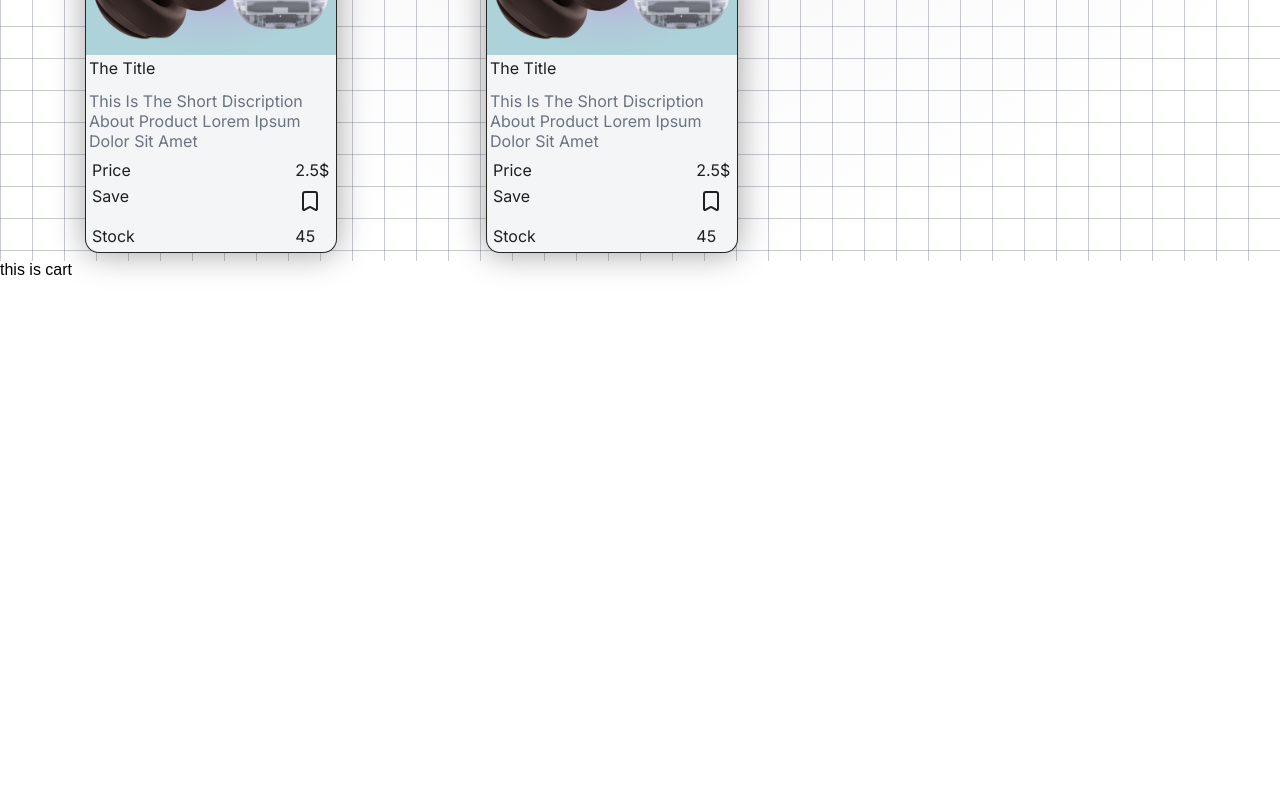
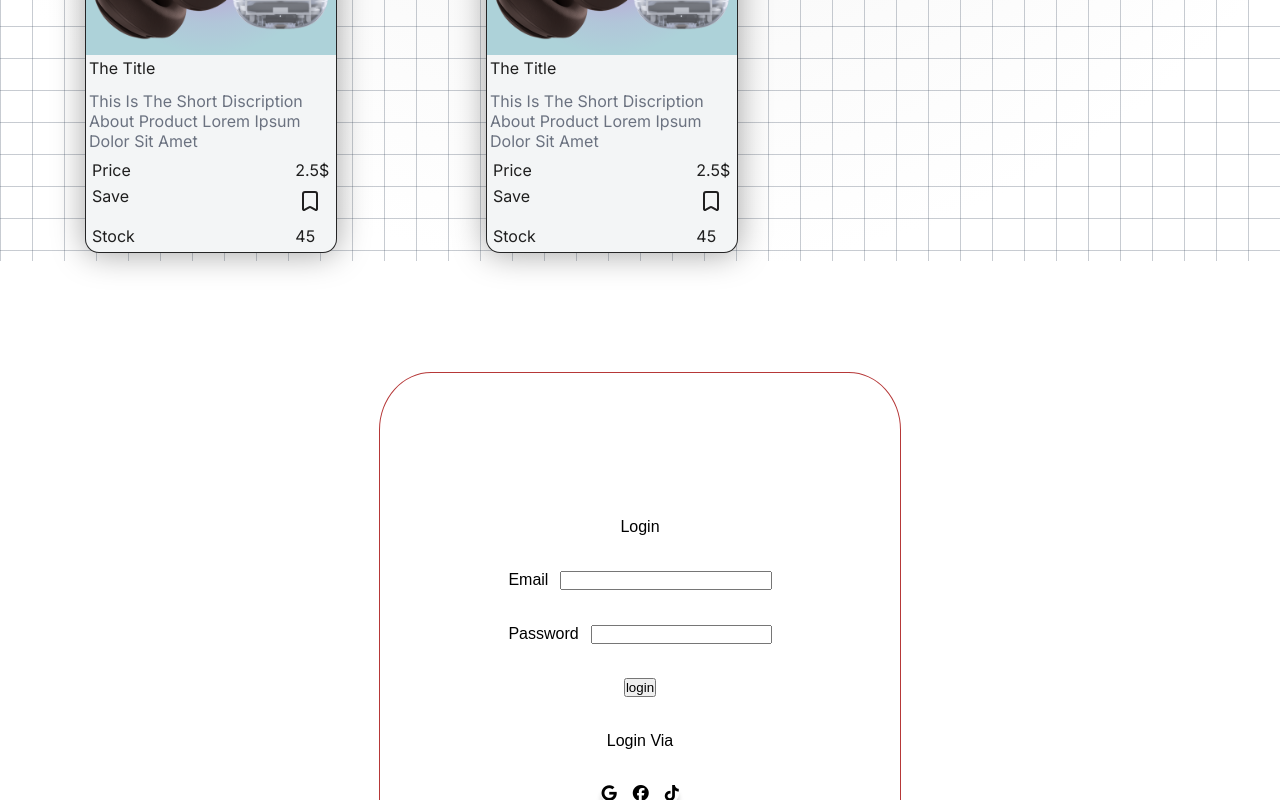
Before and after one commit to IRFAN-SEHAR/Sellora, a React (Vite) app in the folder client/: page / in a window 1280 px wide. Shown: the part 2000-2800 px from the top of the page. Before the commit the page ends 2279 px from the top, so only its background shows below. Built offline with nearby package versions, Linux system fonts and the light colour scheme.

Commit message:
change43

```diff
--- a/client/index.html
+++ b/client/index.html
@@ -9,6 +9,10 @@
   href="https://fonts.googleapis.com/css2?family=Inter:wght@100..900&display=swap"
   rel="stylesheet"
 >
+<link
+  rel="stylesheet"
+  href="https://cdnjs.cloudflare.com/ajax/libs/font-awesome/6.5.1/css/all.min.css"
+/>
 
     <title>sellora</title>
   </head>
--- a/client/src/App.css
+++ b/client/src/App.css
@@ -630,6 +630,99 @@ margin-top: 0%;
     color: rgb(107 114 128 / var(--tw-text-opacity));
 }
 
+
+
+
+
+
+
+
+
+
+
+
+/* login css */
+
+.auth-form{
+  display: flex;
+  width: 100%;
+  height: 800px;
+  justify-content: center;
+  align-items: center;
+  text-transform: capitalize;
+
+}
+form{
+  display: grid;
+    border: #b63838 1px solid;
+    border-radius: 10%;
+    padding: 10%;
+   height: 40%;
+  grid-template-columns: 1fr ;
+  grid-template-rows: 1fr 1fr 1fr 1fr 1fr 1fr;
+ justify-items: center;
+ align-items: center;
+
+
+}
+.auth-input{
+  display: flex;
+  gap: 12px;
+  width: 100%;
+}
+.auth-input input{
+  min-width: 80px;
+}
+.auth-input input{
+  flex: 1;
+}
+form .other-login{
+  /* display: grid;
+  grid-template-columns: 1fr 1fr 1fr;
+  */
+
+max-width: fit-content;
+  border-radius: 15px;
+  display: flex;
+  flex-direction: row;
+  align-content: center;
+  justify-content: center;
+  gap: 1rem;
+  backdrop-filter: blur(15px);
+  box-shadow: inset 0 0 20px rgba(255, 255, 255, 0.192),
+    inset 0 0 5px rgba(255, 255, 255, 0.274), 0 5px 5px rgba(0, 0, 0, 0.164);
+  transition: 0.5s;
+
+
+ display: flex;
+ align-items: center;
+justify-content: space-evenly;
+width: 100%;
+
+
+
+}
+
+.other-login:hover{
+   animation: ease-out 5s;
+  background: rgba(173, 173, 173, 0.05);
+}
+
+
+
+
+
+
+
+
+
+
+
+
+
+
+
+
 @media (max-width: 1120px) {
   .products {
     width: 100%;
--- a/client/src/App.jsx
+++ b/client/src/App.jsx
@@ -19,7 +19,7 @@ function App() {
      <Admin_Dash/>  */}
       <Home/>
        <Products/>
-      <Cart/>
+      {/* <Cart/> */}
       <Login/>
       {/* <Contact/>
       <Footer/> */}
--- a/client/src/Login.jsx
+++ b/client/src/Login.jsx
@@ -1,8 +1,24 @@
 import React , {useState} from "react";
 function Login(){
     return(
-        <div>
-            <form action="">
+        <div className="auth-form">
+            <form htmlFor="form-auth">
+                <div>login</div>
+                <div className="auth-input">
+                <label htmlFor="email">email</label>
+               <input type="email" name="email" id="email" />
+               </div>
+               <div className="auth-input">
+               <label htmlFor="password">password</label>
+               <input type="password" />
+                </div>
+               <button>login</button>
+               <div>login via</div>
+               <div className="other-login">
+                 <div className="google"><i className="fa-brands fa-google"></i></div>
+  <div className="facebook"><i className="fa-brands fa-facebook"></i></div>
+  <div className="tiktok"><i className="fa-brands fa-tiktok"></i></div>
+               </div>
 
             </form>
         </div>
```
